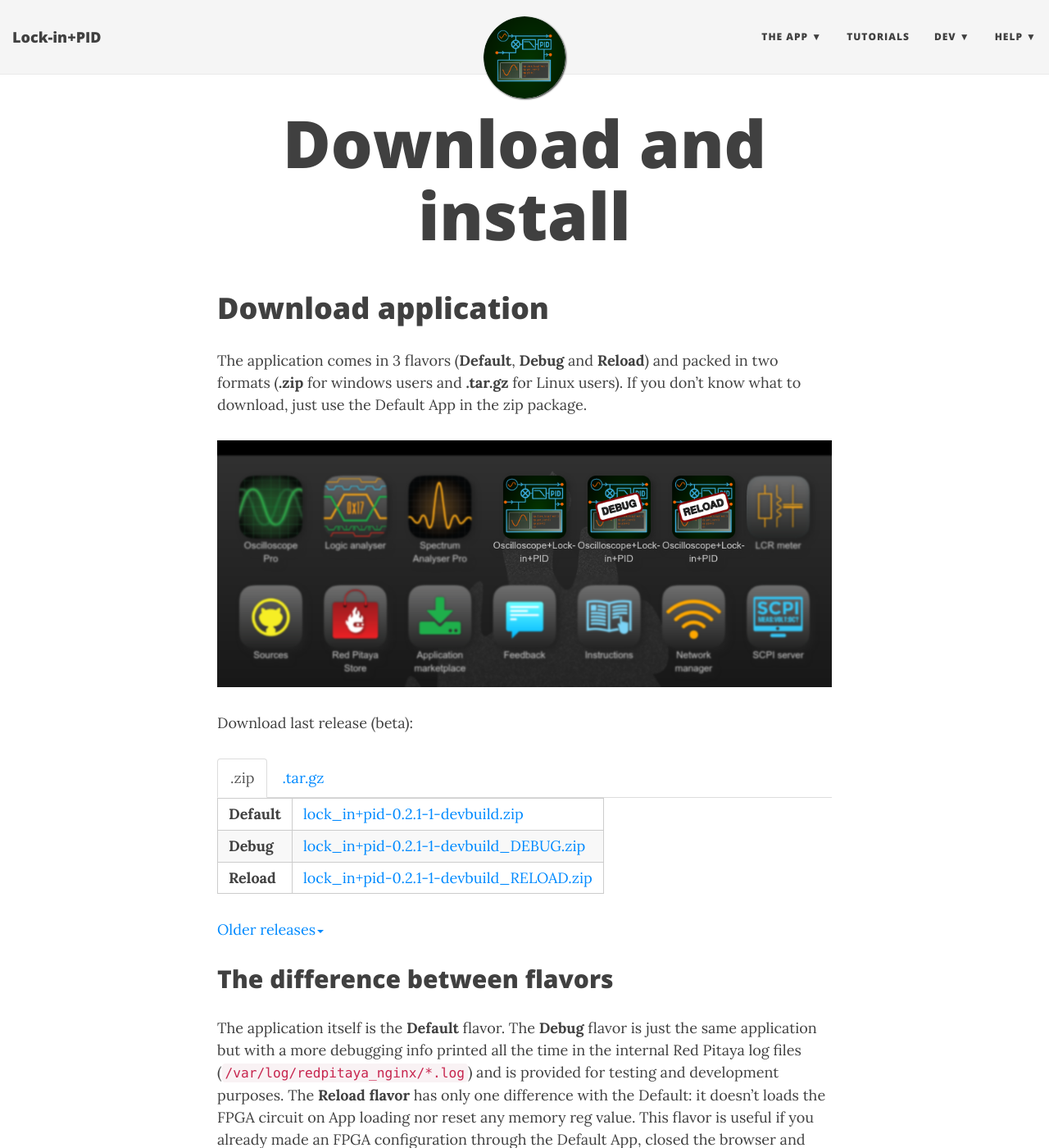
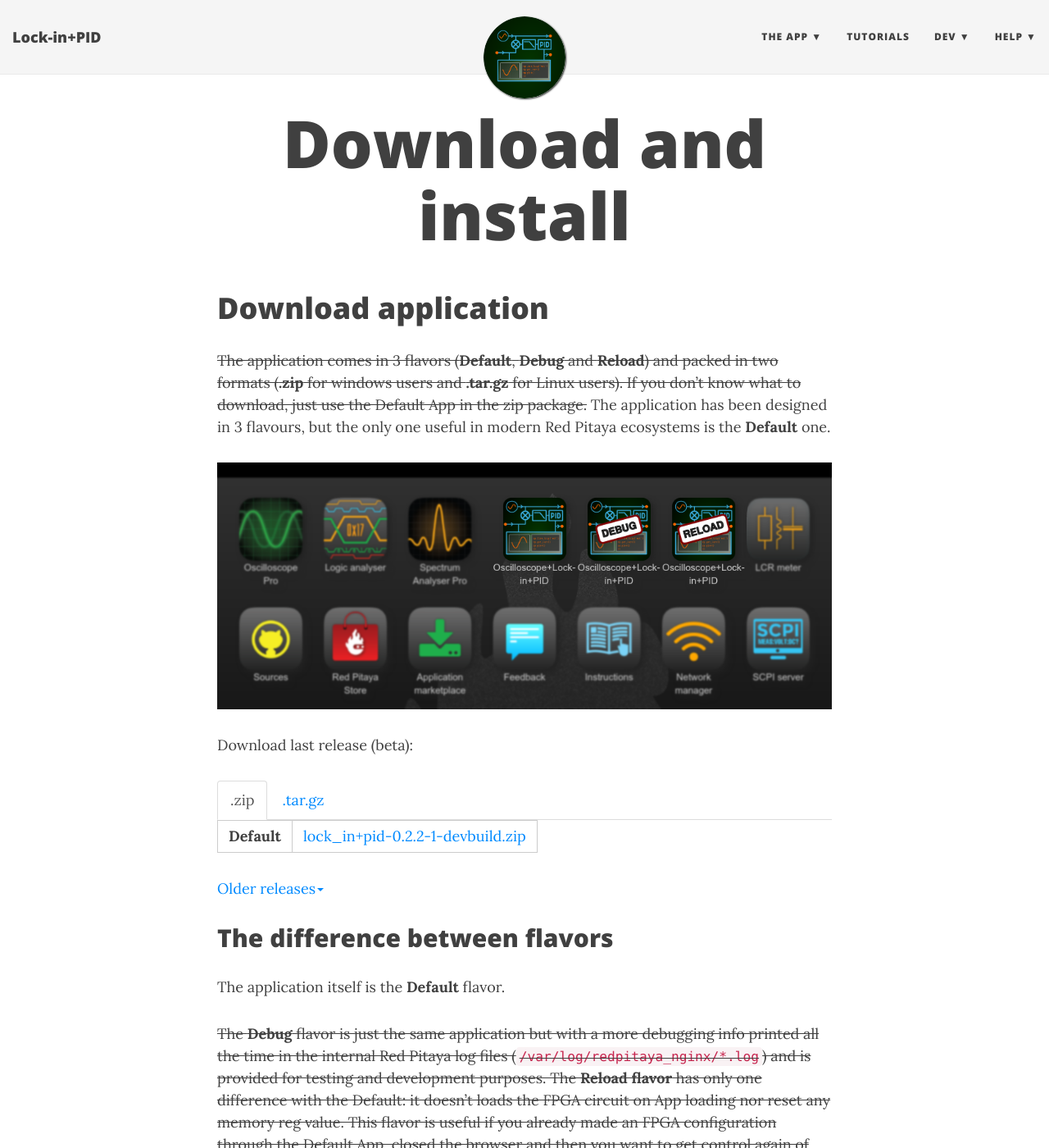
Before and after one commit to marceluda/rp_lock-in_pid, a Jekyll site: the page built from TheApp/install.md, in a window 1280 px wide and 1400 px high. Shown: the whole window at 82% size. Built offline with Jekyll 4.4.1, drawn with Linux system fonts in a browser that asks for light colours; nearby versions of some CDN libraries.

Commit message:
Update install.md version 0.2.2

```diff
--- a/TheApp/install.md
+++ b/TheApp/install.md
@@ -6,9 +6,10 @@
 
 # Download application
 
-The application comes in 3 flavors (**Default**, **Debug** and **Reload**) and packed in two formats
+~~The application comes in 3 flavors (**Default**, **Debug** and **Reload**) and packed in two formats
 (**.zip** for windows users and **.tar.gz** for Linux users). If you don't know what to download, just use
-the Default App in the zip package.
+the Default App in the zip package.~~
+The application has been designed in 3 flavours, but the only one useful in modern Red Pitaya ecosystems is the **Default** one.
 
 ![three_flavors]({{ site.baseurl }}/img/three_flavors.png "three_flavors")
 
@@ -23,17 +24,12 @@
 <div class="tab-content">
 <div id="zip" class="tab-pane fade in active" markdown="1">
 
-|  **Default**  |  [lock_in+pid-0.2.1-1-devbuild.zip]({{ site.baseurl }}/releases/lock_in+pid-0.2.1-1-devbuild.zip)                |
-|  **Debug**    |  [lock_in+pid-0.2.1-1-devbuild_DEBUG.zip]({{ site.baseurl }}/releases/lock_in+pid-0.2.1-1-devbuild_DEBUG.zip)    |
-|  **Reload**   |  [lock_in+pid-0.2.1-1-devbuild_RELOAD.zip]({{ site.baseurl }}/releases/lock_in+pid-0.2.1-1-devbuild_RELOAD.zip)  |
+|  **Default**  |  [lock_in+pid-0.2.2-1-devbuild.zip]({{ site.baseurl }}/releases/lock_in+pid-0.2.2-1-devbuild.zip)                |
 
 </div>
 <div id="targz" class="tab-pane fade" markdown="1">
 
-|  **Default**  |  [lock_in+pid-0.2.1-1-devbuild.tar.gz]({{ site.baseurl }}/releases/lock_in+pid-0.2.1-1-devbuild.tar.gz)                |
-|  **Debug**    |  [lock_in+pid-0.2.1-1-devbuild_DEBUG.tar.gz]({{ site.baseurl }}/releases/lock_in+pid-0.2.1-1-devbuild_DEBUG.tar.gz)    |
-|  **Reload**   |  [lock_in+pid-0.2.1-1-devbuild_RELOAD.tar.gz]({{ site.baseurl }}/releases/lock_in+pid-0.2.1-1-devbuild_RELOAD.tar.gz)  |
-
+|  **Default**  |  [lock_in+pid-0.2.2-1-devbuild.tar.gz]({{ site.baseurl }}/releases/lock_in+pid-0.2.2-1-devbuild.tar.gz)                |
 </div>
 </div>
 
@@ -62,13 +62,14 @@
 ## The difference between flavors
 
 The application itself is the **Default** flavor.
-The **Debug** flavor is just the same application but with a more debugging
+
+~~The **Debug** flavor is just the same application but with a more debugging
 info printed all the time in the internal Red Pitaya log files (`/var/log/redpitaya_nginx/*.log`) and is provided
 for testing and development purposes.
 The **Reload flavor** has only one difference with the Default: it doesn't loads the FPGA circuit on App loading
 nor reset any memory reg value. This flavor is useful if you already made an FPGA configuration
 through the Default App, closed the browser and then you want to get control again of that FPGA without resetting
-all the register values.
+all the register values.~~
 
 
 # Install App in RedPitaya
```
Also changed, not shown: other parts of TheApp/install.md (+4 -0 lines).
